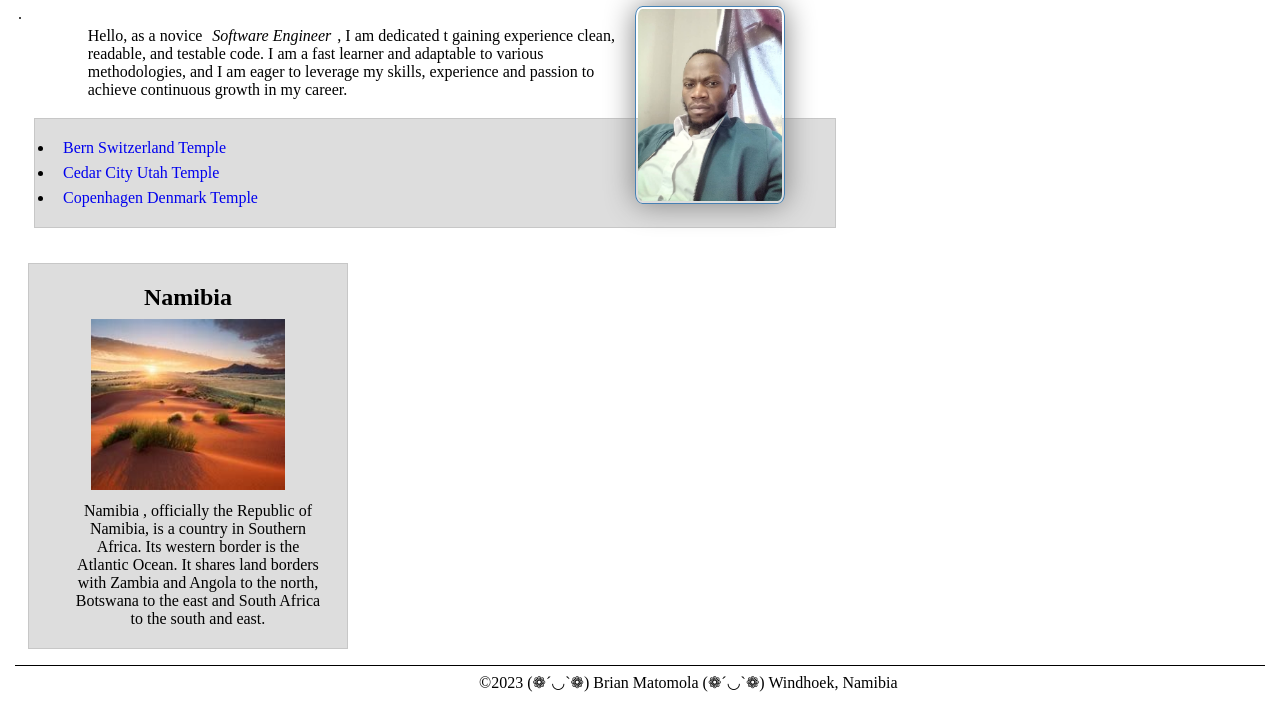
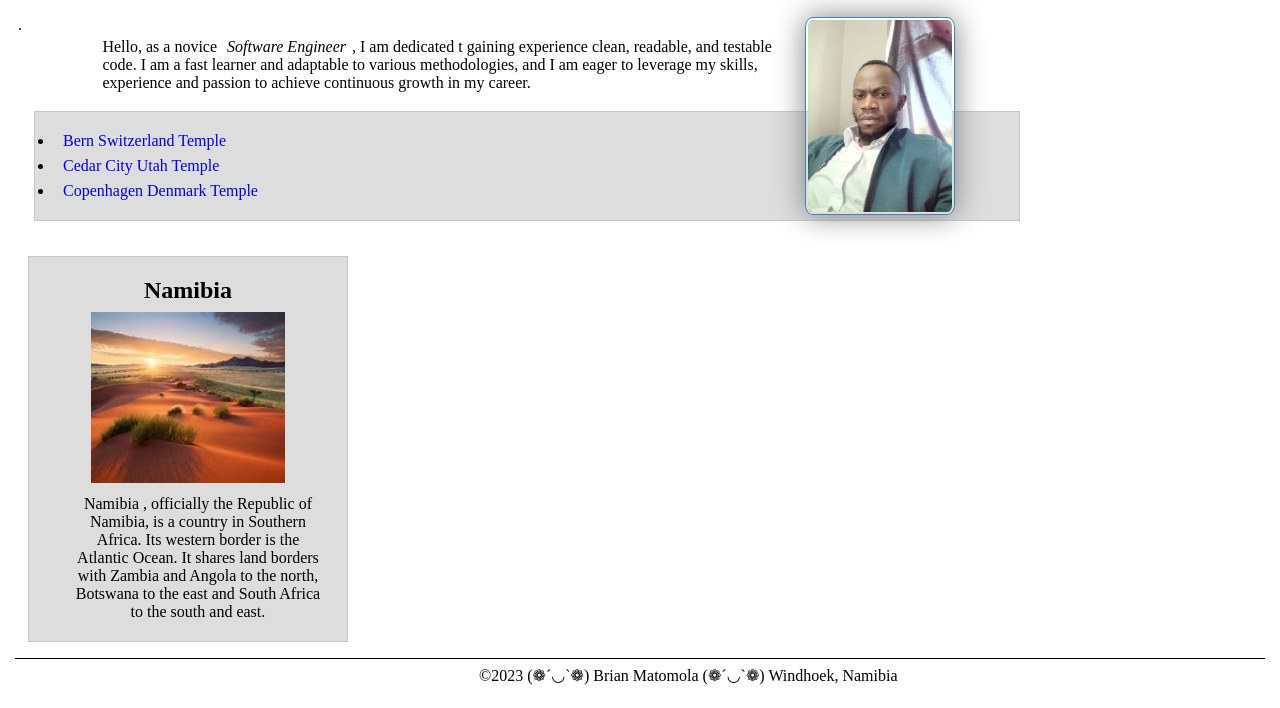
Before and after one commit to brianmatoxisbrian/brianmatoxisbrian.github.io, a plain HTML site: page wdd130/index.html in a window 1280 px wide. Shown: the part 303-1011 px from the top of the page. Drawn offline with Linux system fonts and the light colour scheme.

Commit message:
Update styles.css
Changed the max-width for <main>

```diff
--- a/wdd130/styles/styles.css
+++ b/wdd130/styles/styles.css
@@ -18,7 +18,7 @@ nav a {
     text-decoration: wavy;
 }
 main {
-    max-width: 840px;
+    max-width: 1024px;
 }
 h1 {
     color: steelblue;
```
